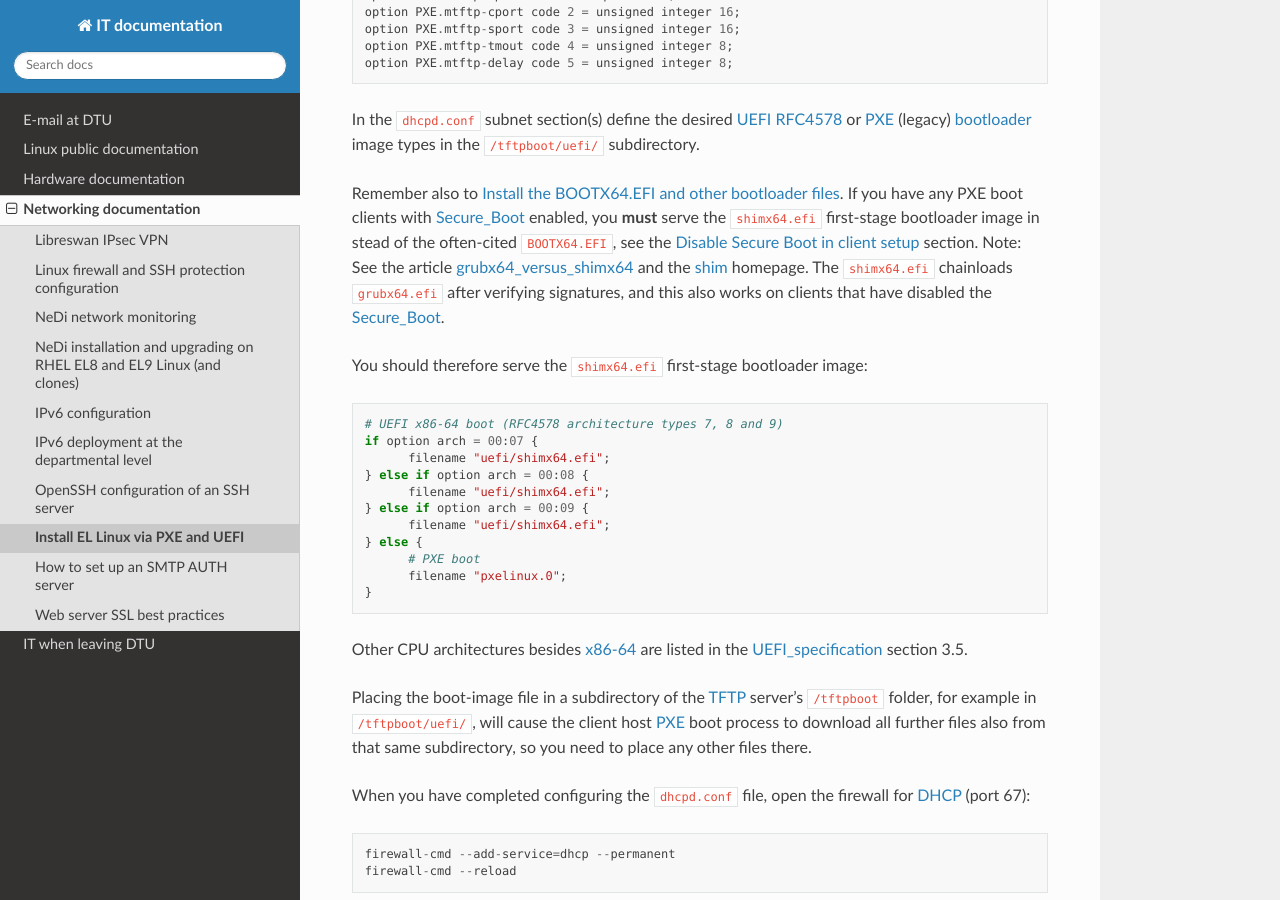
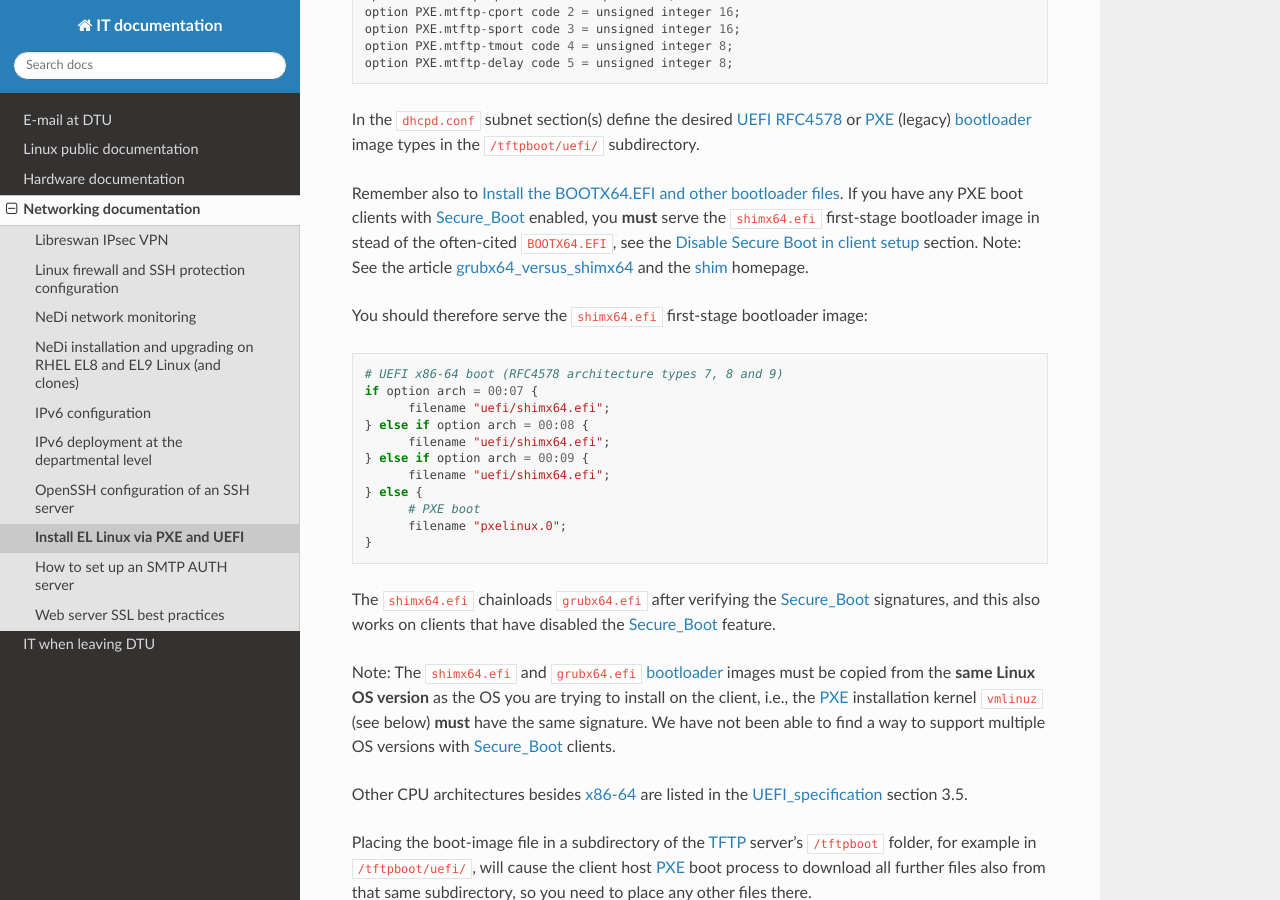
Before and after one commit to OleHolmNielsen/ITwiki, a Sphinx documentation site: the page built from docs/PXE_and_UEFI.rst, in a window 1280 px wide and 900 px high, scrolled down 5886 px. Built offline with Sphinx 7.4.7 and the Read the Docs theme 3.1.0, drawn with Linux system fonts in a browser that asks for light colours.

Commit message:
Image signatures

```diff
--- a/docs/PXE_and_UEFI.rst
+++ b/docs/PXE_and_UEFI.rst
@@ -301,6 +299,14 @@ You should therefore serve the ``shimx64.efi`` first-stage bootloader image::
         # PXE boot
         filename "pxelinux.0";
   }
+
+The ``shimx64.efi`` chainloads ``grubx64.efi`` after verifying the Secure_Boot_ signatures,
+and this also works on clients that have disabled the Secure_Boot_ feature.
+
+Note: The ``shimx64.efi`` and ``grubx64.efi`` bootloader_ images must be copied from the
+**same Linux OS version** as the OS you are trying to install on the client,
+i.e., the PXE_ installation kernel ``vmlinuz`` (see below) **must** have the same signature.
+We have not been able to find a way to support multiple OS versions with Secure_Boot_ clients.
 
 Other CPU architectures besides x86-64_ are listed in the UEFI_specification_ section 3.5.
 
```
Also changed, not shown: other parts of docs/PXE_and_UEFI.rst (+0 -2 lines).
